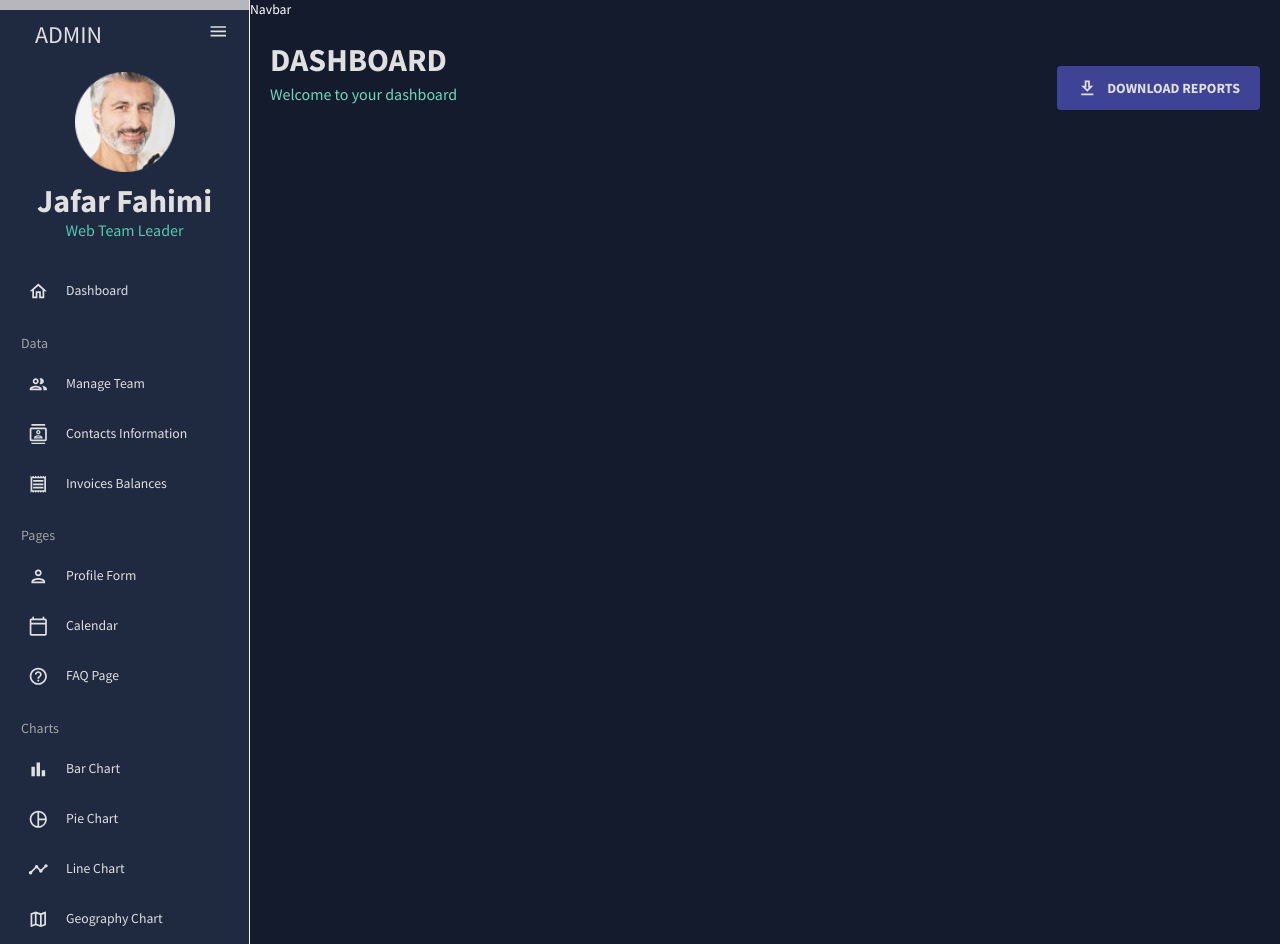
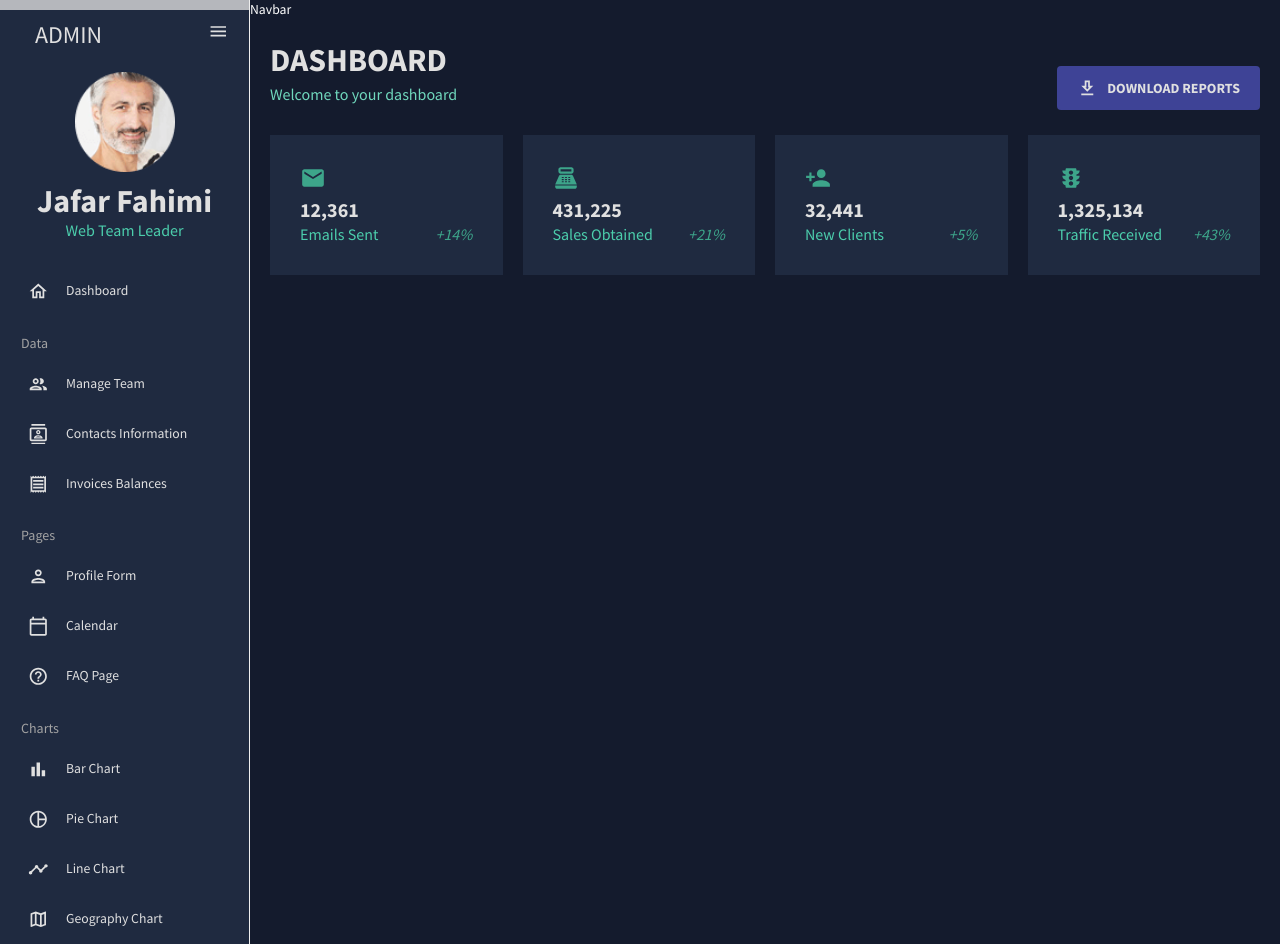
Before and after one commit to jafarFahimi/next-dashboard, a Next.js app: page / in a window 1280 px wide. Built offline with nearby package versions, Linux system fonts and the light colour scheme.

Commit message:
pages/index Row1 added

```diff
--- a/pages/index.tsx
+++ b/pages/index.tsx
@@ -1,9 +1,14 @@
 import DownloadOutlinedIcon from "@mui/icons-material/DownloadOutlined";
 import { Box, Button, useTheme } from "@mui/material";
-import Header from "components/Header";
 import { NextPage } from "next";
 import React from "react";
 import { tokens } from "styles/theme";
+import EmailIcon from "@mui/icons-material/Email";
+import PointOfSaleIcon from "@mui/icons-material/PointOfSale";
+import PersonAddIcon from "@mui/icons-material/PersonAdd";
+import TrafficIcon from "@mui/icons-material/Traffic";
+import Header from "components/Header";
+import StatBox from "components/dashboard/StatBox";
 
 const Dashboard: NextPage = () => {
   const theme = useTheme();
@@ -29,6 +34,92 @@
           </Button>
         </Box>
       </Box>
+
+      {/* GRID & CHARTS */}
+      <Box
+        display="grid"
+        gridTemplateColumns="repeat(12, 1fr)"
+        gridAutoRows="140px"
+        gap="20px"
+      >
+        {/* ROW 1 */}
+        <Box
+          gridColumn="span 3"
+          bgcolor={colors.primary[400]}
+          display="flex"
+          alignItems="center"
+          justifyContent="center"
+        >
+          <StatBox
+            title="12,361"
+            subtitle="Emails Sent"
+            progress="0.75"
+            increase="+14%"
+            icon={
+              <EmailIcon
+                sx={{ color: colors.greenAccent[600], fontSize: "26px" }}
+              />
+            }
+          />
+        </Box>
+        <Box
+          gridColumn="span 3"
+          bgcolor={colors.primary[400]}
+          display="flex"
+          alignItems="center"
+          justifyContent="center"
+        >
+          <StatBox
+            title="431,225"
+            subtitle="Sales Obtained"
+            progress="0.50"
+            increase="+21%"
+            icon={
+              <PointOfSaleIcon
+                sx={{ color: colors.greenAccent[600], fontSize: "26px" }}
+              />
+            }
+          />
+        </Box>
+        <Box
+          gridColumn="span 3"
+          bgcolor={colors.primary[400]}
+          display="flex"
+          alignItems="center"
+          justifyContent="center"
+        >
+          <StatBox
+            title="32,441"
+            subtitle="New Clients"
+            progress="0.30"
+            increase="+5%"
+            icon={
+              <PersonAddIcon
+                sx={{ color: colors.greenAccent[600], fontSize: "26px" }}
+              />
+            }
+          />
+        </Box>
+        <Box
+          gridColumn="span 3"
+          bgcolor={colors.primary[400]}
+          display="flex"
+          alignItems="center"
+          justifyContent="center"
+        >
+          <StatBox
+            title="1,325,134"
+            subtitle="Traffic Received"
+            progress="0.80"
+            increase="+43%"
+            icon={
+              <TrafficIcon
+                sx={{ color: colors.greenAccent[600], fontSize: "26px" }}
+              />
+            }
+          />
+        </Box>
+      </Box>
     </Box>
   );
 };
```
